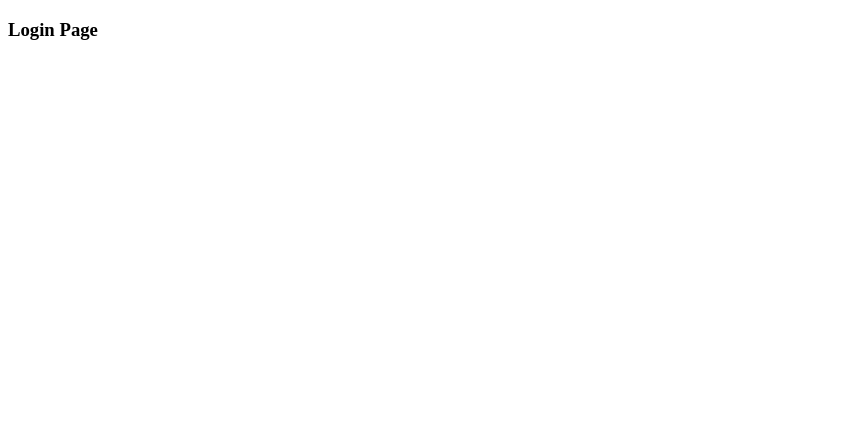
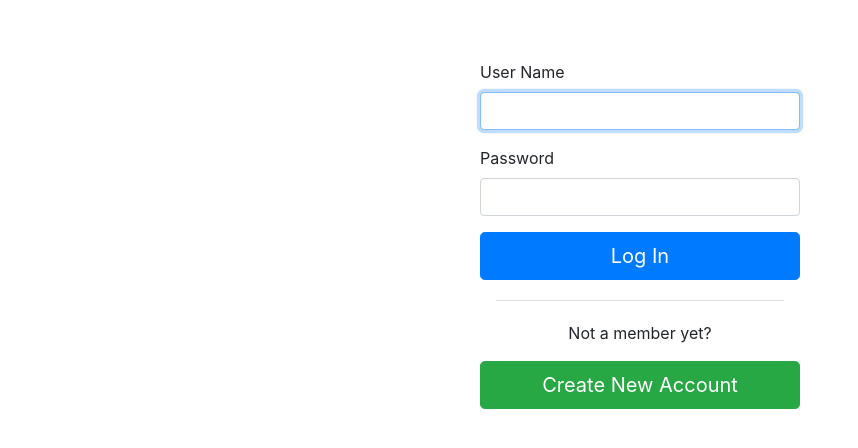
Before and after one commit to Akhil-Reddy-Challa/cloud-compute-project, a React (Create React App) app: page /login in a window 1280 px wide. Shown: the top 448 px of the page, without its empty margins (0-858 px from the left). Built offline with nearby package versions, Linux system fonts and the light colour scheme.

Commit message:
designed login page

```diff
--- a/package.json
+++ b/package.json
@@ -6,7 +6,9 @@
     "@testing-library/jest-dom": "^5.11.9",
     "@testing-library/react": "^11.2.5",
     "@testing-library/user-event": "^12.8.3",
+    "bootstrap": "^4.6.0",
     "react": "^17.0.1",
+    "react-bootstrap": "^1.5.2",
     "react-dom": "^17.0.1",
     "react-router-dom": "^5.2.0",
     "react-scripts": "4.0.3",
--- a/src/App.js
+++ b/src/App.js
@@ -10,14 +10,12 @@ import HomePage from "./components/HomePage";
 import SignUpPage from "./components/SignUpPage";
 const App = () => {
   const checkForAuthToken = (Component) => {
-    //Authr'ing user
     const user_auth_token = localStorage.getItem("user_auth_token");
-    <Redirect to="/login" />;
-    // return user_auth_token ? (
-    //   <HomePage user_name={user_auth_token} />
-    // ) : (
-    //   <Redirect to="/login" />
-    // );
+    return user_auth_token ? (
+      <Component user_name={user_auth_token} />
+    ) : (
+      <Redirect to="/login" />
+    );
   };
   return (
     <Router>
@@ -28,7 +26,7 @@ const App = () => {
         <Route path="/signup">
           <SignUpPage />
         </Route>
-        <Route path="/home" render={checkForAuthToken(HomePage)}></Route>
+        <Route path="/home" render={() => checkForAuthToken(HomePage)}></Route>
         <Route exact path="/">
           <Redirect to="/home" />
         </Route>
--- /dev/null
+++ b/src/components/LoginPage.js
@@ -0,0 +1,56 @@
+import React, { useState, useEffect } from "react";
+import Form from "react-bootstrap/Form";
+import Button from "react-bootstrap/Button";
+import "../styles/Login.css";
+import "bootstrap/dist/css/bootstrap.min.css";
+
+const LoginPage = () => {
+  const [userName, setUserName] = useState("");
+  const [password, setPassword] = useState("");
+  function authenticateUser(event) {
+    event.preventDefault();
+    console.log("Authing");
+    document.getElementById("loginBtn").textContent = "Logging In...";
+    document.getElementById("loginBtn").disabled = true;
+  }
+  return (
+    <div className="Login">
+      <Form onSubmit={authenticateUser}>
+        <Form.Group size="lg" controlId="username">
+          <Form.Label>User Name</Form.Label>
+          <Form.Control
+            required
+            autoFocus
+            type="text"
+            value={userName}
+            onChange={(e) => setUserName(e.target.value)}
+          />
+        </Form.Group>
+        <Form.Group size="lg" controlId="password">
+          <Form.Label>Password</Form.Label>
+          <Form.Control
+            required
+            type="password"
+            value={password}
+            onChange={(e) => setPassword(e.target.value)}
+          />
+        </Form.Group>
+        <button
+          type="submit"
+          id="loginBtn"
+          disabled={false}
+          className="btn btn-primary btn-lg btn-block"
+        >
+          Log In
+        </button>
+        <div id="lineSeparator"></div>
+        <p className="text-center">Not a member yet?</p>
+        <Button variant="success" block size="lg">
+          Create New Account
+        </Button>
+      </Form>
+    </div>
+  );
+};
+
+export default LoginPage;
--- a/src/components/LoginPage.jsx
+++ /dev/null
@@ -1,9 +0,0 @@
-const LoginPage = () => {
-  return (
-    <div>
-      <h3>Login Page</h3>
-    </div>
-  );
-};
-
-export default LoginPage;
--- a/src/components/SignUpPage.jsx
+++ b/src/components/SignUpPage.js
@@ -1,7 +1,7 @@
 const SignUpPage = () => {
   return (
     <div>
-      <h3>Page-4</h3>
+      <h3>Sign Up Page</h3>
     </div>
   );
 };
--- /dev/null
+++ b/src/styles/Login.css
@@ -0,0 +1,20 @@
+@media all and (min-width: 480px) {
+  .Login {
+    padding: 60px 0;
+  }
+
+  .Login form {
+    margin: 0 auto;
+    max-width: 320px;
+  }
+  #lineSeparator {
+    align-items: center;
+    border-bottom: 1px solid #dadde1;
+    display: flex;
+    margin: 20px 16px;
+    text-align: center;
+  }
+  .text-center {
+    text-align: center !important;
+  }
+}
```
Also changed, not shown: src/components/HomePage.js (renamed from src/components/HomePage.jsx), 1 other file (tests, documents, lock files or other folders).
